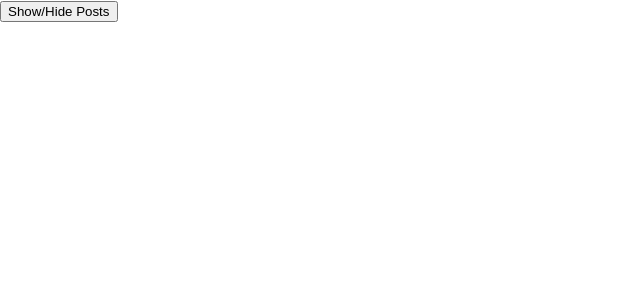
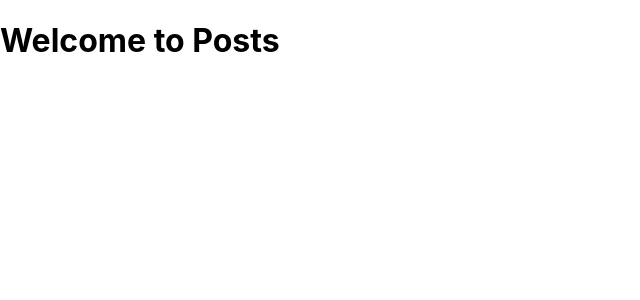
Before and after one commit to kothapallisridhar/frontend, a React (Create React App) app in the folder reactapp/: page / in a window 1280 px wide. Shown: the top 300 px of the page, without its empty margins (0-640 px from the left). Built offline with nearby package versions, Linux system fonts and the light colour scheme.

Commit message:
search feature

```diff
--- /dev/null
+++ b/reactapp/src/AppSearch.js
@@ -0,0 +1,10 @@
+import React from 'react'
+import { PostsSearch } from './components/PostsSearch'
+
+export const AppSearch = () => {
+  return (
+    <div>
+        <PostsSearch/>
+    </div>
+  )
+}
--- /dev/null
+++ b/reactapp/src/components/PostsSearch.js
@@ -0,0 +1,9 @@
+import React from 'react'
+
+export const PostsSearch = () => {
+  return (
+    <div>
+        <h1>Welcome to Posts</h1>
+    </div>
+  )
+}
--- a/reactapp/src/index.js
+++ b/reactapp/src/index.js
@@ -1,12 +1,12 @@
 import React from 'react';
 import ReactDOM from 'react-dom/client';
 import './index.css';
-import AppC from './AppC';
+import { AppSearch } from './AppSearch';
 
 
 const root = ReactDOM.createRoot(document.getElementById('root'));
 root.render(
   //<React.StrictMode>
-    <AppC/>
+    <AppSearch/>
   //</React.StrictMode>
 );
```
